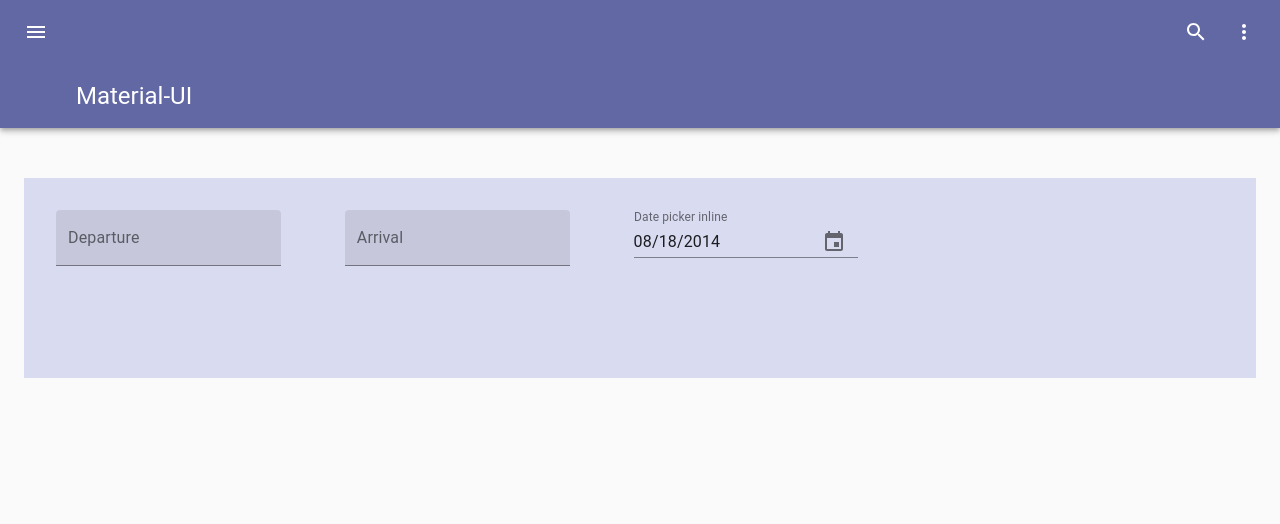
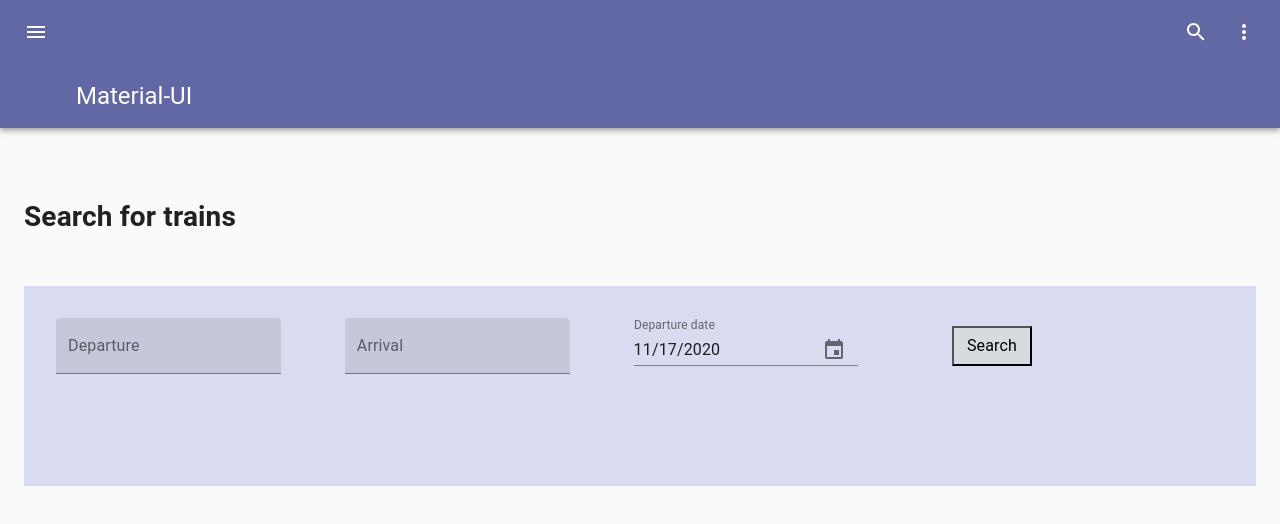
Before and after one commit to pitileacpaula/TW-project, a React (Create React App) app: page / in a window 1280 px wide. Shown: the top 524 px of the page. Built offline with nearby package versions, Linux system fonts and the light colour scheme.

Commit message:
Added some text and a button; datepicker now defaults the current date

```diff
--- a/src/Home.js
+++ b/src/Home.js
@@ -55,7 +55,7 @@ const useStyles = makeStyles((theme) => ({
 
 export default function ProminentAppBar() {
   const classes = useStyles();
-  const [selectedDate, setSelectedDate] = React.useState(new Date('2014-08-18T21:11:54'));
+  const [selectedDate, setSelectedDate] = React.useState(new Date(Date.now()));
   const handleDateChange = (date) => {
     setSelectedDate(date);
   };
@@ -86,7 +86,8 @@ export default function ProminentAppBar() {
       <Container fixed className = {classes.container}>
 
         <form className = {classes.cautare}>
-        <Typography component="div" style={{ backgroundColor: '#D9DBF1', top : '200px', height: '25vh' }}  >
+        <h1> Search for trains </h1>
+        <Typography component="div" style={{ backgroundColor: '#D9DBF1', top : '30px', height: '25vh', position:'relative' }}  >
         <TextField  id="filled-search" label=" Departure" type="search" variant="filled" />
         <TextField  id="filled-search" label=" Arrival" type="search" variant="filled" />
         <MuiPickersUtilsProvider utils={DateFnsUtils}>
@@ -96,14 +97,16 @@ export default function ProminentAppBar() {
           format="MM/dd/yyyy"
           margin="normal"
           id="date-picker-inline"
-          label="Date picker inline"
+          label="Departure date"
           value={selectedDate}
           onChange={handleDateChange}
           KeyboardButtonProps={{
             'aria-label': 'change date',
-          }}
-        > </KeyboardDatePicker>
-    </MuiPickersUtilsProvider>
+          }}/>
+        </MuiPickersUtilsProvider>
+        <Typography component="button" style={{ backgroundColor: '#D6DBDF ', height: '5vh', width:'10vh', top:'50%', position:'relative', top:'20%', left:'5%'}}>
+        Search
+        </Typography>
         </Typography>
 
         </form>
```
